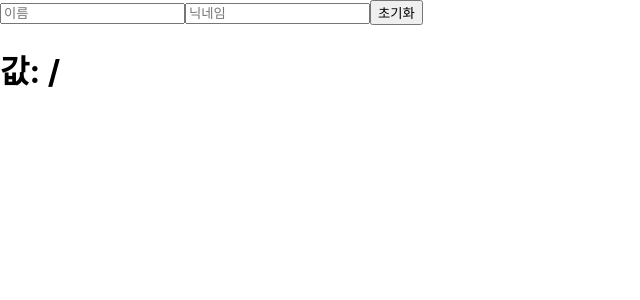
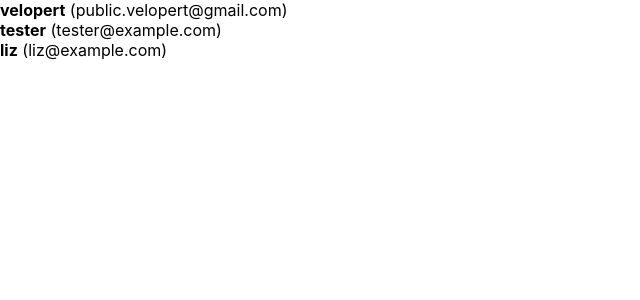
Before and after one commit to redzzzi/react-demo-24summer, a React (Create React App) app: page / in a window 1280 px wide. Shown: the top 300 px of the page, without its empty margins (0-640 px from the left). Built offline with nearby package versions, Linux system fonts and the light colour scheme.

Commit message:
practice : key 값을 활용한 배열 매핑, 렌더링

```diff
--- a/src/App.js
+++ b/src/App.js
@@ -1,8 +1,8 @@
 import "./App.css";
-import InputSample from "./InputSample";
+import UserList from "./UserList";
 
 function App() {
-  return <InputSample />;
+  return <UserList />;
 }
 
 export default App;
--- /dev/null
+++ b/src/UserList.js
@@ -0,0 +1,39 @@
+import React from "react";
+
+function User({ user }) {
+  return (
+    <div>
+      <b>{user.username}</b> <span>({user.email})</span>
+    </div>
+  );
+}
+
+function UserList() {
+  const users = [
+    {
+      id: 1,
+      username: "velopert",
+      email: "public.velopert@gmail.com",
+    },
+    {
+      id: 2,
+      username: "tester",
+      email: "tester@example.com",
+    },
+    {
+      id: 3,
+      username: "liz",
+      email: "liz@example.com",
+    },
+  ];
+
+  return (
+    <div>
+      {users.map((user, index) => (
+        <User user={user} key={index} /> // users 매핑하는 과정에서 key 값 필요
+      ))}
+    </div>
+  );
+}
+
+export default UserList;
```
